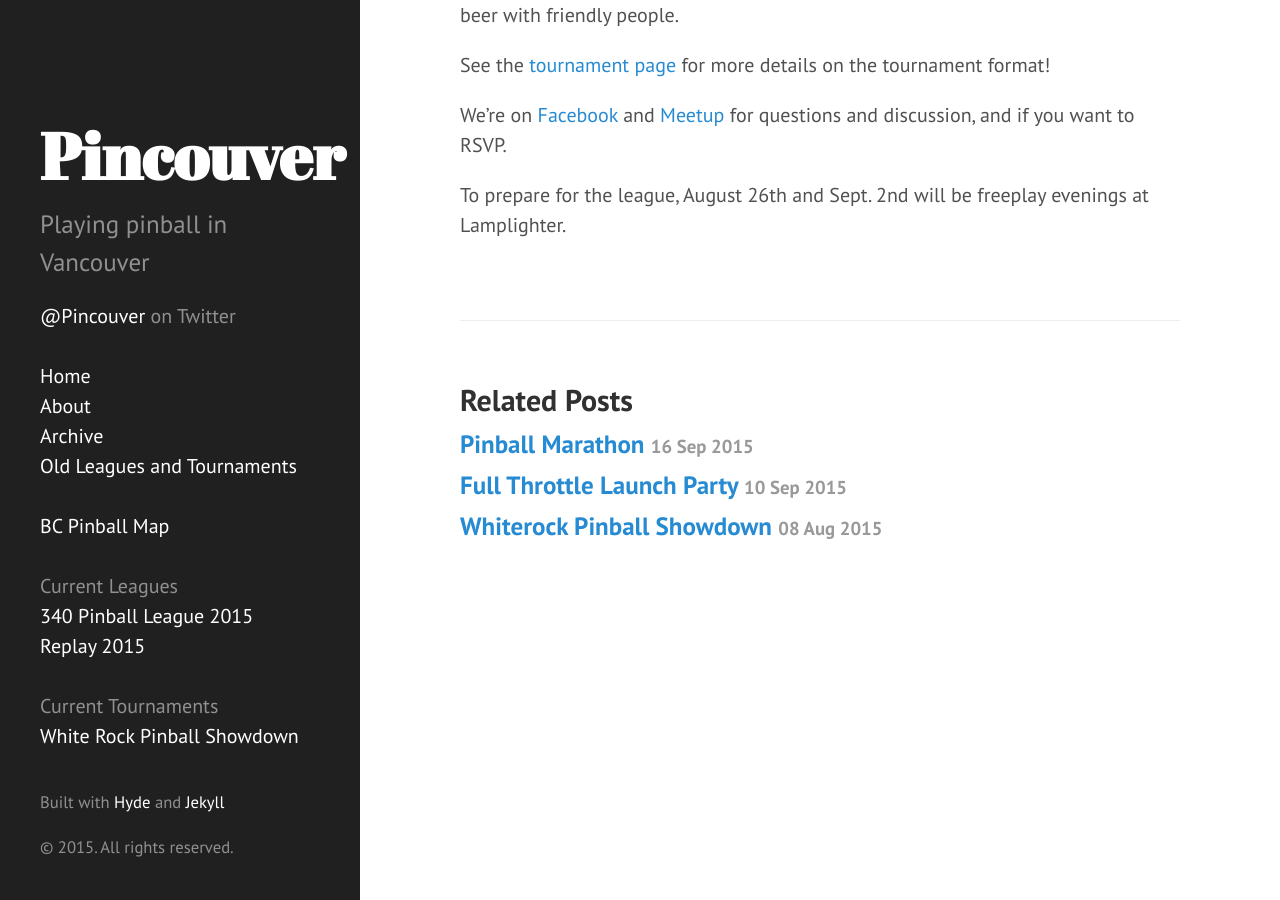
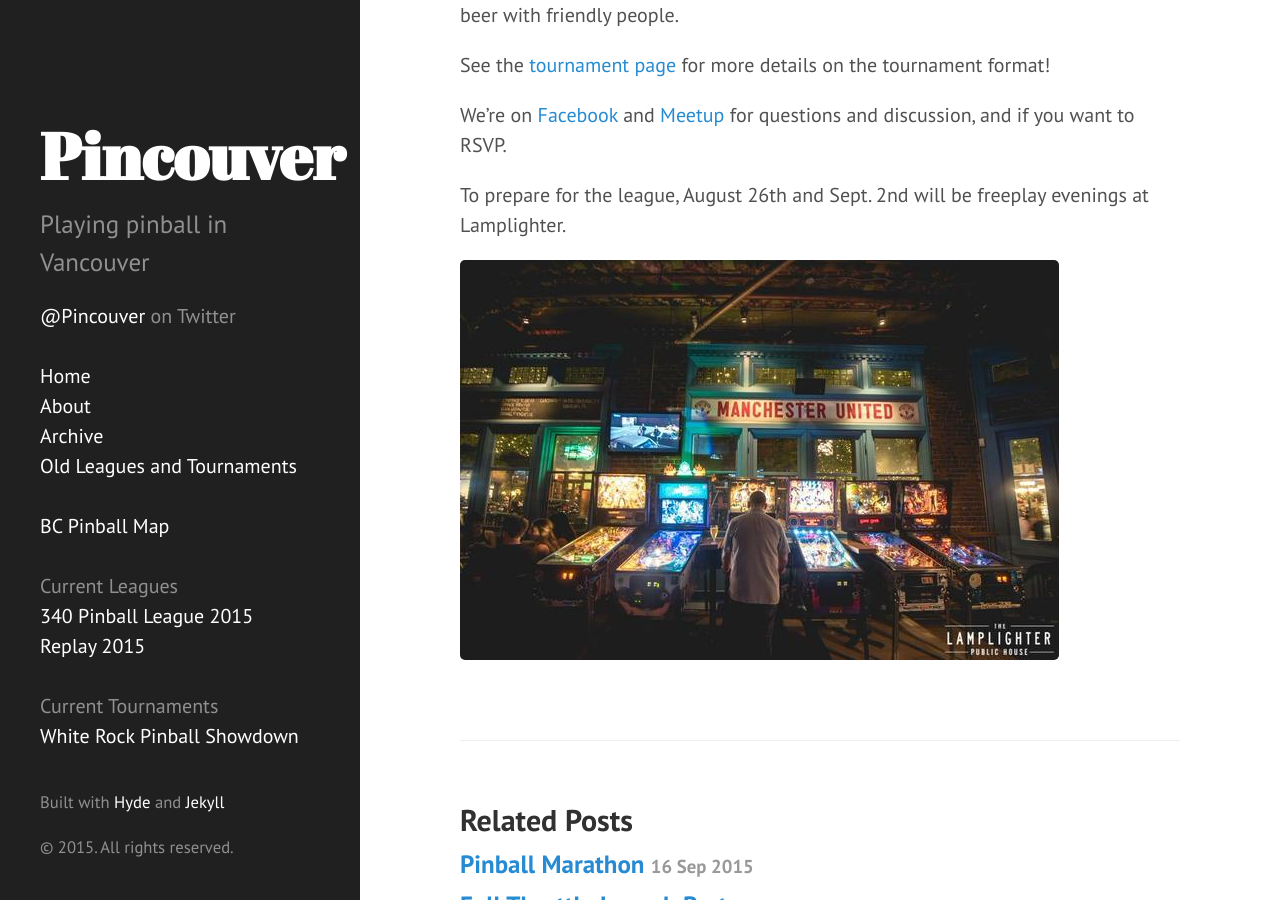
Before and after one commit to lytfyre/VancouverPinball, a Jekyll site: the page built from _posts/2015-08-18-replay-announcement.md, in a window 1280 px wide and 900 px high, scrolled down 655 px. Built offline with Jekyll 4.4.1, drawn with Linux system fonts in a browser that asks for light colours.

Commit message:
Add photo

```diff
--- a/_posts/2015-08-18-replay-announcement.md
+++ b/_posts/2015-08-18-replay-announcement.md
@@ -15,3 +15,5 @@ See the [tournament page]({{site.url}}/leagues/replay2015/) for more details on
 We're on [Facebook](https://www.facebook.com/events/1698227503743219/) and [Meetup](http://www.meetup.com/Replay-Pinball-League/) for questions and discussion, and if you want to RSVP.
 
 To prepare for the league, August 26th and Sept. 2nd will be freeplay evenings at Lamplighter.
+
+![Lamplighter]({{site.url}}/assets/lamplighterpinball.jpg)
```
Also changed, not shown: assets/lamplighterpinball.jpg (added).
